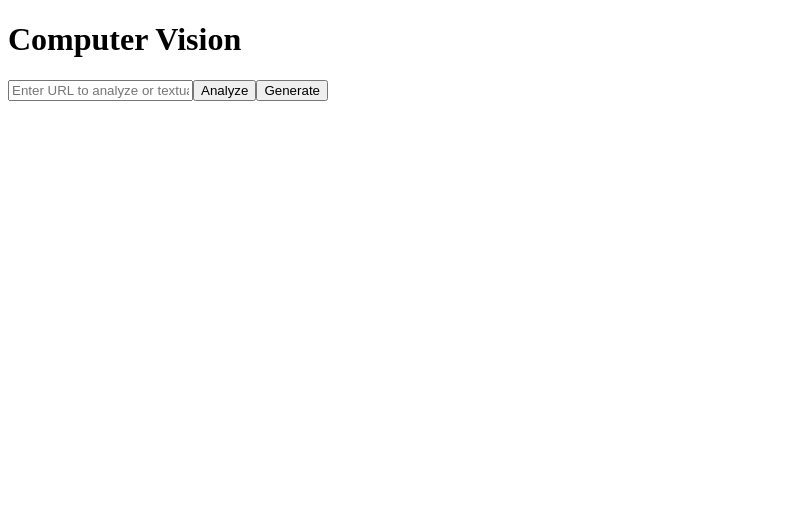
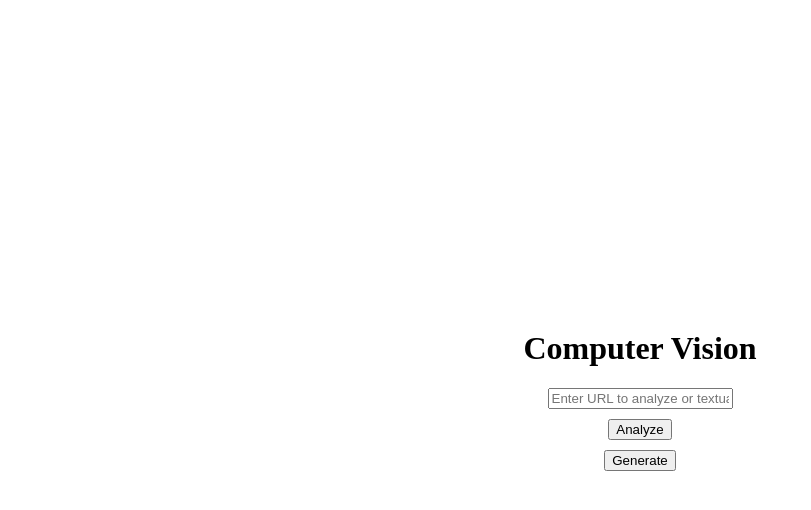
Before and after one commit to alonsofabila/analyze-and-generate-images-with-Azure-AI, a React (Create React App) app: page / in a window 1280 px wide. Shown: the top 510 px of the page, without its empty margins (0-811 px from the left). Built offline with nearby package versions, Linux system fonts and the light colour scheme; the HTML template or start-up script is replaced by a standard one.

Commit message:
Added a stylsheet for the UI

```diff
--- a/src/App.js
+++ b/src/App.js
@@ -1,4 +1,5 @@
 import React from 'react';
+import './stylesheets/App.css';
 
 function App() {
   return (
--- /dev/null
+++ b/src/stylesheets/App.css
@@ -0,0 +1,22 @@
+body {
+    display: flex;
+    justify-content: center;
+    align-items: center;
+    height: 100vh;
+    margin: 0;
+  }
+
+  .container {
+    text-align: center;
+    margin-bottom: 20px;
+  }
+
+  label {
+    display: block;
+    margin-bottom: 10px;
+  }
+
+  button {
+    display: block;
+    margin: 10px auto;
+  }
```
Also changed, not shown: src/azure-image-analysis.js (added).
